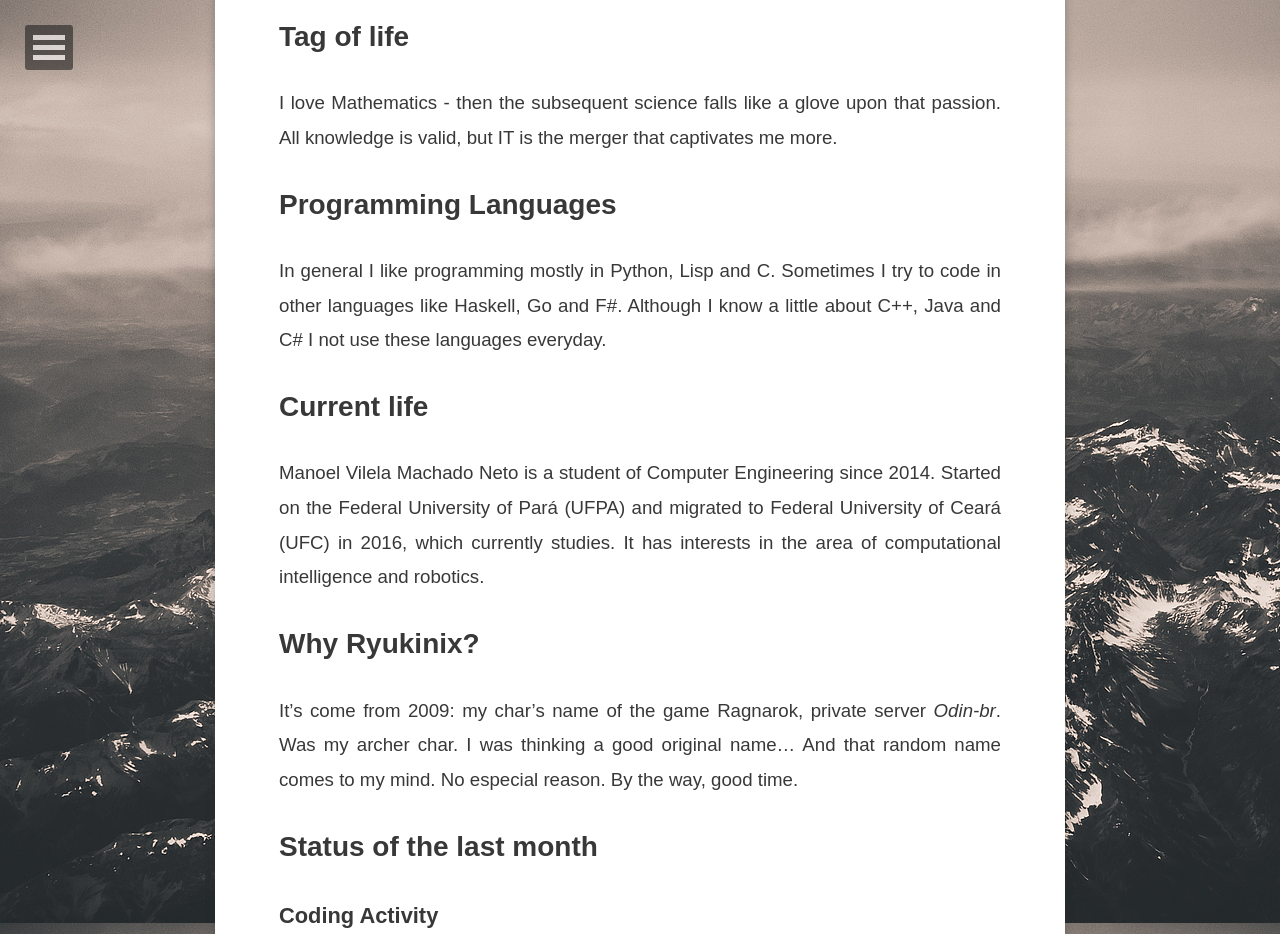
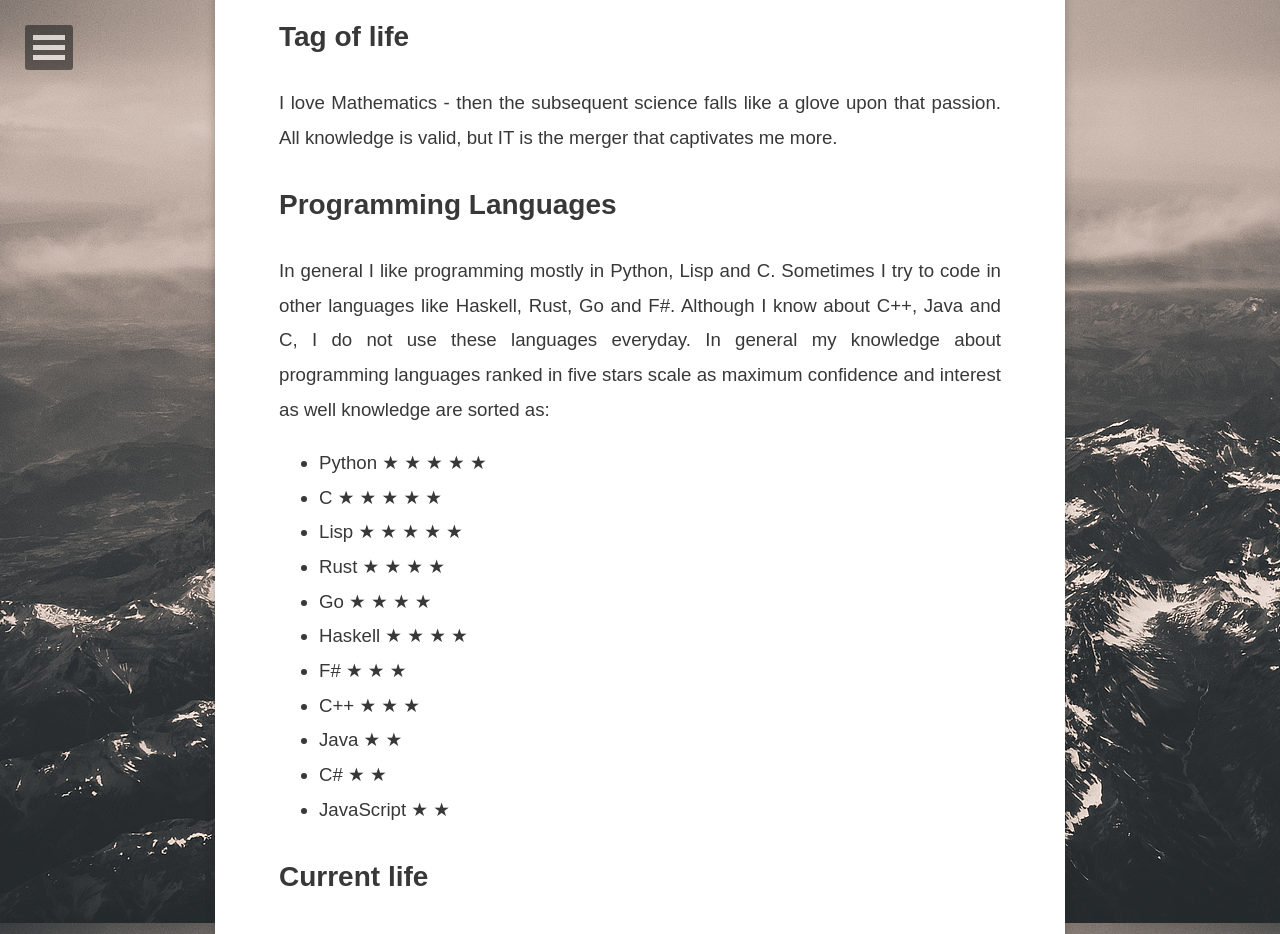
Before and after one commit to ryukinix/ryukinix.github.io, a Jekyll site: the page built from about/index.md, in a window 1280 px wide and 1400 px high, scrolled down 317 px, cut to the strip 0-934 px from the top of the window. Built offline with Jekyll 4.4.1, drawn with Linux system fonts in a browser that asks for light colours; comment, search, counter and statistics services are not loaded; some of the changed text lies outside the part shown.

Commit message:
Update about.md and write better description
+ Better formatting
+ More detailed description about programming language
+ Current life update

```diff
--- a/about/index.md
+++ b/about/index.md
@@ -6,21 +6,60 @@ date: 2016-04-23
 ---
 
 ## Tag of life
-I love Mathematics - then the subsequent science falls like a glove upon that passion. All knowledge is valid, but IT is the merger that captivates me more.
+I love Mathematics - then the subsequent science falls like a glove
+upon that passion. All knowledge is valid, but IT is the merger that
+captivates me more.
 
 ## Programming Languages
 
-In general I like programming mostly in Python, Lisp and C. Sometimes I try to code in other languages like Haskell, Go and F#.
-Although I know a little about C++, Java and C# I not use these languages
-everyday.
+In general I like programming mostly in Python, Lisp and C. Sometimes
+I try to code in other languages like Haskell, Rust, Go and F#.
+Although I know about C++, Java and C, I do not use these languages
+everyday. In general my knowledge about programming languages ranked
+in five stars scale as maximum confidence and interest as well knowledge are
+sorted as:
+
+* Python     ★ ★ ★ ★ ★
+* C          ★ ★ ★ ★ ★
+* Lisp       ★ ★ ★ ★ ★
+* Rust       ★ ★ ★ ★
+* Go         ★ ★ ★ ★
+* Haskell    ★ ★ ★ ★
+* F#         ★ ★ ★
+* C++        ★ ★ ★
+* Java       ★ ★
+* C#         ★ ★
+* JavaScript ★ ★
 
 ## Current life
 
-Manoel Vilela Machado Neto is a student of Computer Engineering since 2014. Started on the Federal University of Pará (UFPA) and migrated to Federal University of Ceará (UFC) in 2016, which currently studies. It has interests in the area of computational intelligence and robotics.
+Manoel Vilela Machado Neto is a student of Computer Engineering
+since 2014. Started on the Federal University of Pará (UFPA) and
+migrated to Federal University of Ceará (UFC) in 2016, which currently
+studies. He have interests mainly in the area of computational
+intelligence and operating systems. The main topics focused currently
+is inside of Natural Language Processing (2015) as well a recent interest was
+discovered in Digital Signal Processing (2017).
 
-## Why Ryukinix?
+As my hobbies, I have a lot of interests in the way that the
+pure Mathematics can relates with applied Computer Science topics and
+Music as well. As I can speak, using mathematics and computer engineering
+techniques for synthesizing music would not be awesome?
 
-It's come from 2009: my char's name of the game Ragnarok, private server *Odin-br*. Was my archer char. I was thinking a good original name... And that random name comes to my mind. No especial reason. By the way, good time.
+
+## Why Ryukinix and Lerax nicknames?
+
+Ryukinix it's come from 2009: my char's name of the game Ragnarok, private
+server *Odin-br*. Was my archer char. I was thinking a good original
+name... And that random name comes to my mind. No especial reason. By
+the way, good time.
+
+Lerax it's come from 2013: a random name that I choose for the
+character of my WarFace account, a FPS game written on top of the
+CryEngine.
+
+Since these days, I've using the both nicknames on different situations.
+
 
 ## Status of the last month
 
```
